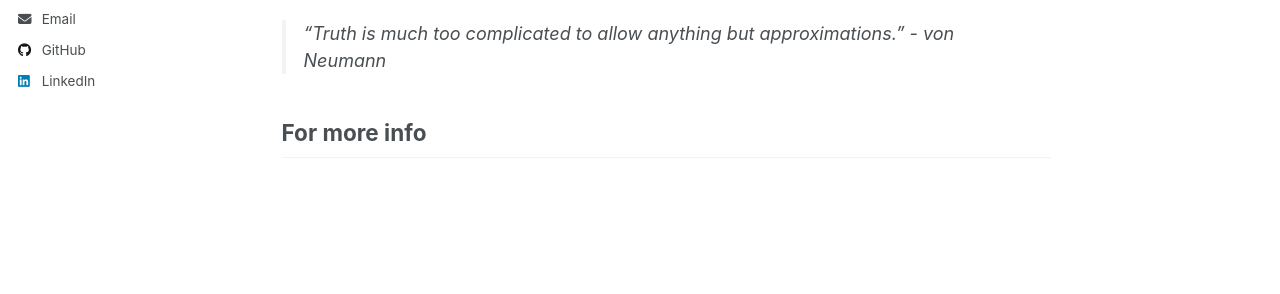
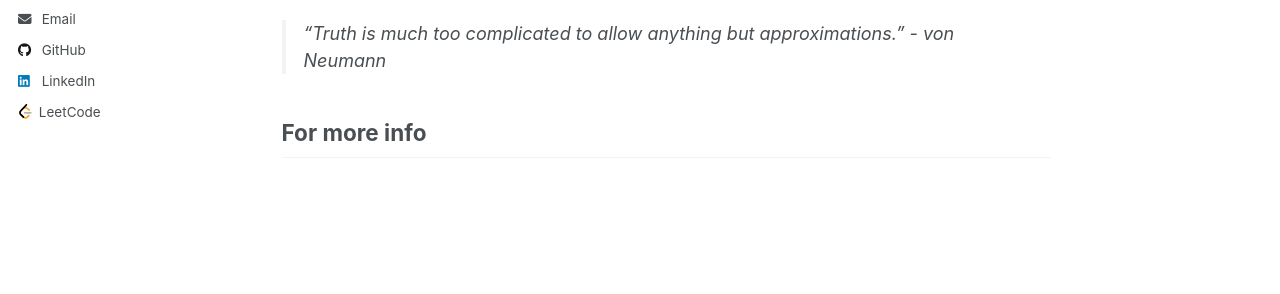
Before and after one commit to qsohh/qsohh.github.io, a Jekyll site: the page built from _pages/about.md, in a window 1280 px wide. Shown: the part 289-583 px from the top of the page. Built offline with Jekyll 4.4.1, drawn with Linux system fonts in a browser that asks for light colours; a script that is not in the unit is left out.

Commit message:
add leetcode profile

```diff
--- a/_config.yml
+++ b/_config.yml
@@ -18,6 +18,7 @@ author:
   email            : "qsolivier@gmail.com"
   github           : "qsohh"
   linkedin         : "hao-huang-ensta"
+  leetcode         : "qsolivier"
 
 include:
   - _pages
--- a/_includes/author-profile.html
+++ b/_includes/author-profile.html
@@ -122,6 +122,18 @@
       {% if author.linkedin %}
         <li><a href="https://www.linkedin.com/in/{{ author.linkedin }}"><i class="fab fa-fw fa-linkedin icon-pad-right" aria-hidden="true"></i>LinkedIn</a></li>
       {% endif %}
+      {% if author.leetcode %}
+        <li><a href="https://leetcode.com/u/{{ author.leetcode }}">
+      <span style="display: inline-block; width: 1.1em; height: 1.1em; margin-right: 6px; vertical-align: -0.2em;">
+        <svg viewBox="0 0 95 111" xmlns="http://www.w3.org/2000/svg" width="100%" height="100%" style="line-height: 1;" preserveAspectRatio="xMidYMid meet">
+          <path d="M68.0063 83.0664C70.5 80.5764 74.5366 80.5829 77.0223 83.0809C79.508 85.579 79.5015 89.6226 77.0078 92.1127L65.9346 103.17C55.7187 113.371 39.06 113.519 28.6718 103.513C28.6117 103.456 23.9861 98.9201 8.72653 83.957C-1.42528 74.0029 -2.43665 58.0749 7.11648 47.8464L24.9282 28.7745C34.4095 18.6219 51.887 17.5122 62.7275 26.2789L78.9048 39.362C81.6444 41.5776 82.0723 45.5985 79.8606 48.3429C77.6488 51.0873 73.635 51.5159 70.8954 49.3003L54.7182 36.2173C49.0488 31.6325 39.1314 32.2622 34.2394 37.5006L16.4274 56.5727C11.7767 61.5522 12.2861 69.574 17.6456 74.8292C28.851 85.8169 37.4869 94.2846 37.4969 94.2942C42.8977 99.496 51.6304 99.4184 56.9331 94.1234L68.0063 83.0664Z" fill="#FFA116"></path>
+          <path fill-rule="evenodd" clip-rule="evenodd" d="M41.1067 72.0014C37.5858 72.0014 34.7314 69.1421 34.7314 65.615C34.7314 62.0879 37.5858 59.2286 41.1067 59.2286H88.1245C91.6454 59.2286 94.4997 62.0879 94.4997 65.615C94.4997 69.1421 91.6454 72.0014 88.1245 72.0014H41.1067Z" fill="#B3B3B3"></path>
+          <path fill-rule="evenodd" clip-rule="evenodd" d="M49.9118 2.02335C52.3173 -0.55232 56.3517 -0.686894 58.9228 1.72277C61.494 4.13244 61.6284 8.17385 59.2229 10.7495L16.4276 56.5729C11.7768 61.552 12.2861 69.5738 17.6453 74.8292L37.4088 94.2091C39.9249 96.6764 39.968 100.72 37.505 103.24C35.042 105.761 31.0056 105.804 28.4895 103.337L8.72593 83.9567C-1.42529 74.0021 -2.43665 58.0741 7.1169 47.8463L49.9118 2.02335Z" fill="black"></path>
+        </svg>
+      </span>LeetCode</a></li>
+        <!-- <li><a href="https://leetcode.com/u/{{ author.leetcode }}">
+        <i class="fas fa-fw fa-code icon-pad-right" aria-hidden="true"></i>LeetCode</a></li> -->
+      {% endif %}
       {% if author.mastodon %}
         <li><a href="{{ author.mastodon }}"><i class="fab fa-fw fa-mastodon icon-pad-right" aria-hidden="true"></i>Mastodon</a></li>
       {% endif %}
```
Also changed, not shown: README.md (+5 -0 lines).
